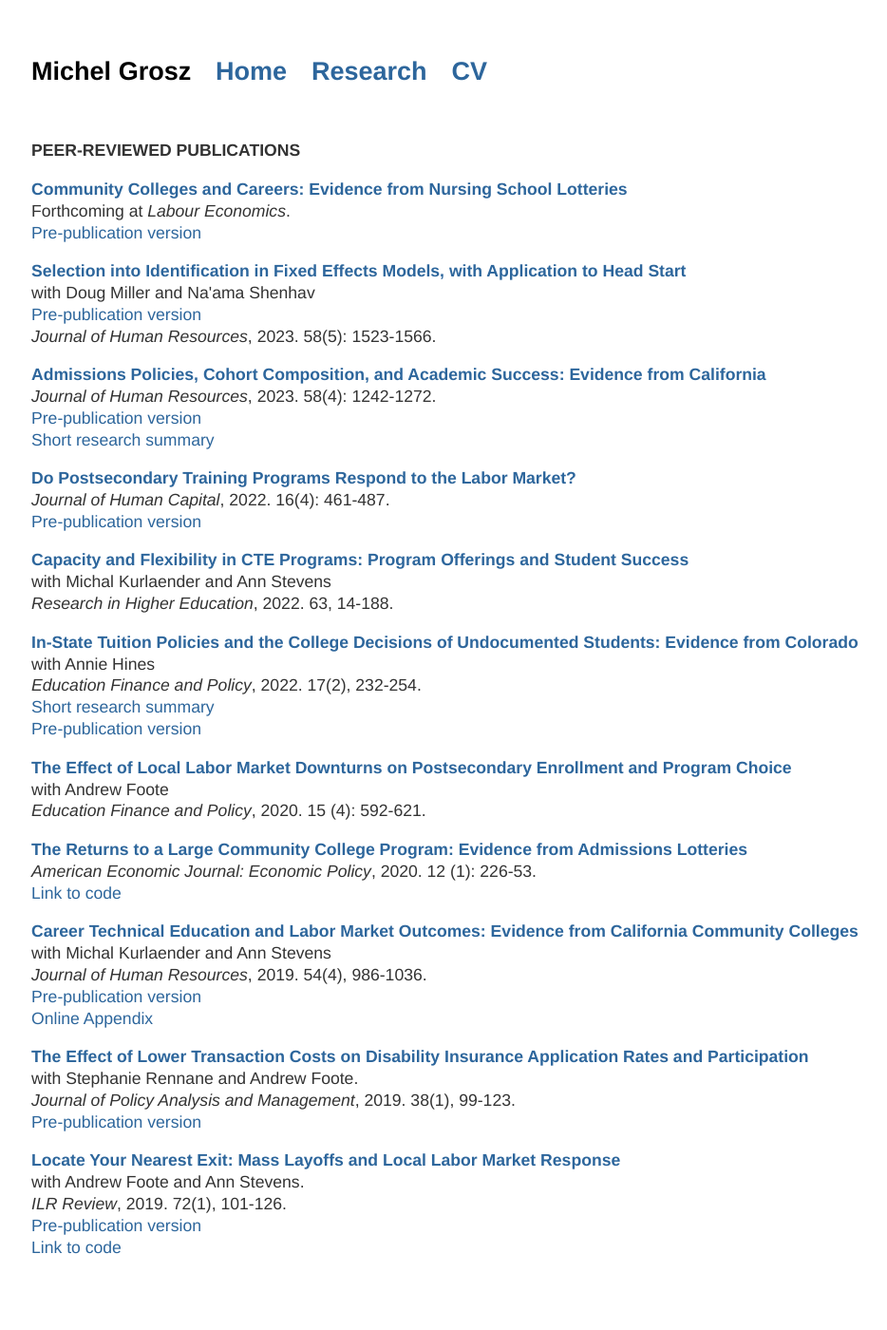
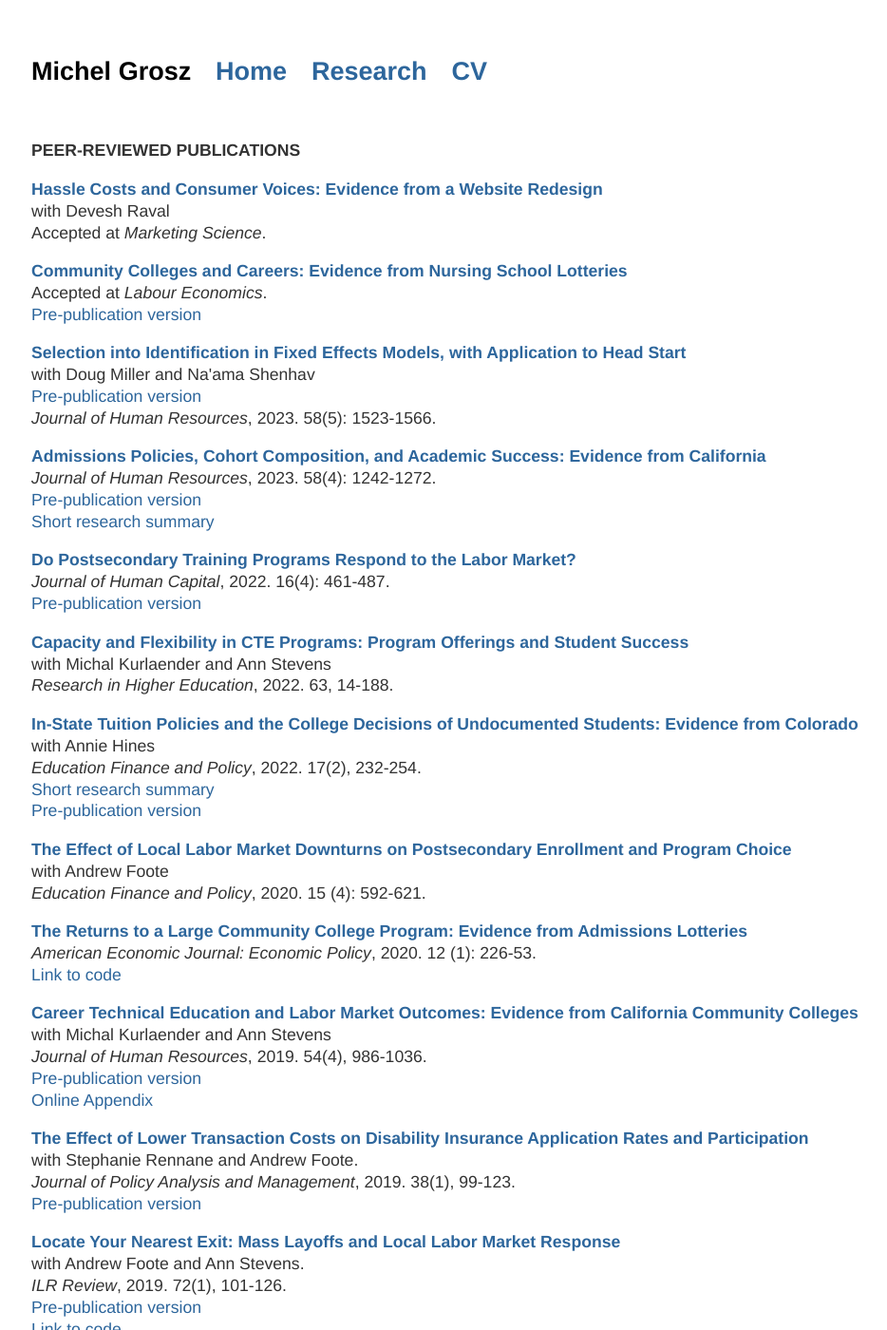
Before and after one commit to mzgrosz/mzgrosz.github.io, a Jekyll site: the page built from research/index.html, in a window 1280 px wide and 1400 px high. Shown: the whole window at 95% size, without its empty margins (159-1093 px from the left). Built offline with Jekyll 4.4.1, drawn with Linux system fonts in a browser that asks for light colours; some of the changed text lies outside the part shown.

Commit message:
Update index.html

```diff
--- a/research/index.html
+++ b/research/index.html
@@ -6,10 +6,13 @@ title: Michel Grosz
 
 <br>
 <p><b>PEER-REVIEWED PUBLICATIONS</b></p>
+<p><b><a href="https://mzgrosz.github.io/research/gr_website_draft_230411.pdf">Hassle Costs and  Consumer Voices: Evidence from a Website Redesign</a></b> <br>
+	with Devesh Raval <br>
+	Accepted at <em>Marketing Science</em>. </p>
 
 
 <p><b><a href="https://www.sciencedirect.com/science/article/abs/pii/S092753712400085X">Community Colleges and Careers: Evidence from Nursing School Lotteries</a> </b> <br>
-	Forthcoming at <em> Labour Economics</em>. <br>
+	Accepted at <em> Labour Economics</em>. <br>
 	<a href="https://edworkingpapers.com/ai23-799"> Pre-publication version</a><br></p>
 
 
```
Also changed, not shown: other parts of research/index.html (+0 -3 lines).
